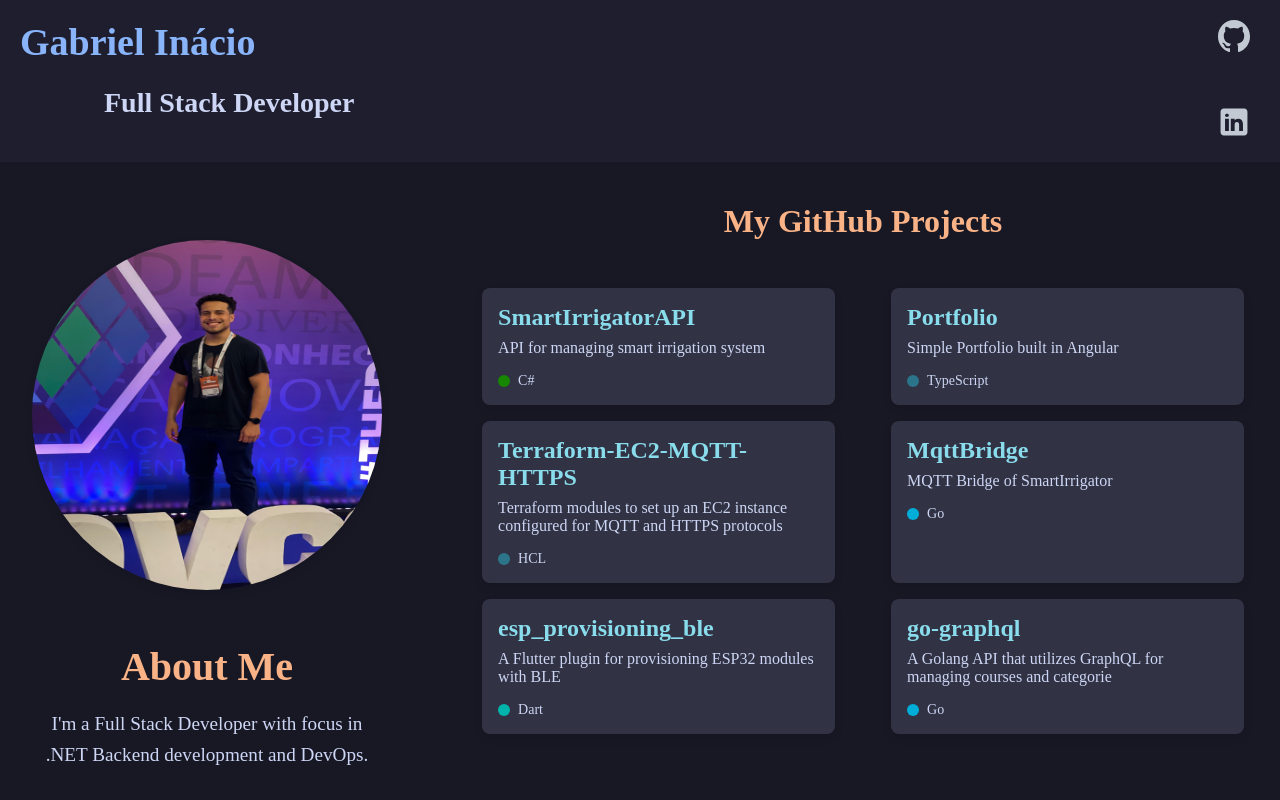
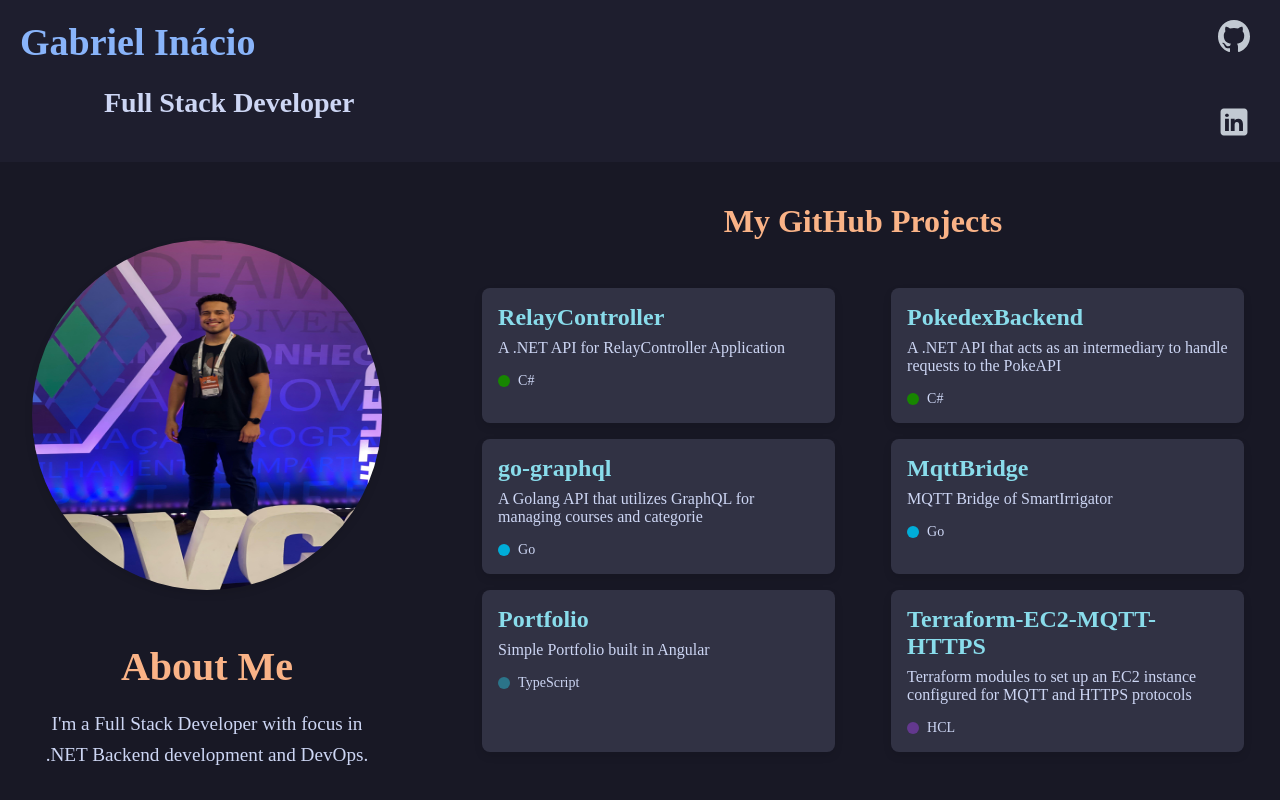
Before and after one commit to ogabrielinacio/Portfolio, an Angular app: page / in a window 1280 px wide. Shown: the top 800 px of the page. Built offline with nearby package versions, Linux system fonts and the light colour scheme.

Commit message:
feat: add new github projects

```diff
--- a/src/app/components/github-projects/github-projects.component.ts
+++ b/src/app/components/github-projects/github-projects.component.ts
@@ -21,28 +21,28 @@ export class GithubProjectsComponent {
   projects: Project[] = [
     {
       id: 0,
-      name: 'SmartIrrigatorAPI',
-      url: 'https://github.com/ogabrielinacio/SmartIrrigatorAPI',
-      description: 'API for managing smart irrigation system',
+      name: 'RelayController',
+      url: 'https://github.com/ogabrielinacio/RelayController',
+      description: 'A .NET API for RelayController Application',
       language: 'C#',
       languageColor: '#178600',
     },
     {
       id: 1,
-      name: 'Portfolio',
-      url: 'https://github.com/ogabrielinacio/Portfolio',
-      description: 'Simple Portfolio built in Angular',
-      language: 'TypeScript',
-      languageColor: '#2b7489',
+      name: 'PokedexBackend',
+      url: 'https://github.com/ogabrielinacio/PokedexBackend',
+      description: 'A .NET API that acts as an intermediary to handle requests to the PokeAPI',
+      language: 'C#',
+      languageColor: '#178600',
     },
     {
       id: 2,
-      name: 'Terraform-EC2-MQTT-HTTPS',
-      url: 'https://github.com/ogabrielinacio/Terraform-EC2-MQTT-HTTPS',
-      description: `Terraform modules to set up an EC2
-      instance configured for MQTT and HTTPS protocols`,
-      language: 'HCL',
-      languageColor: '#2b7489',
+      name: 'go-graphql',
+      url: 'https://github.com/ogabrielinacio/go-graphql',
+      description:
+        'A Golang API that utilizes GraphQL for managing courses and categorie',
+      language: 'Go',
+      languageColor: '#00ADD8',
     },
     {
       id: 3,
@@ -54,20 +54,20 @@ export class GithubProjectsComponent {
     },
     {
       id: 4,
-      name: 'esp_provisioning_ble',
-      url: 'https://github.com/ogabrielinacio/esp_provisioning_ble',
-      description: 'A Flutter plugin for provisioning ESP32 modules with BLE',
-      language: 'Dart',
-      languageColor: '#00B4AB',
+      name: 'Portfolio',
+      url: 'https://github.com/ogabrielinacio/Portfolio',
+      description: 'Simple Portfolio built in Angular',
+      language: 'TypeScript',
+      languageColor: '#2b7489',
     },
     {
       id: 5,
-      name: 'go-graphql',
-      url: 'https://github.com/ogabrielinacio/go-graphql',
-      description:
-        'A Golang API that utilizes GraphQL for managing courses and categorie',
-      language: 'Go',
-      languageColor: '#00ADD8',
+      name: 'Terraform-EC2-MQTT-HTTPS',
+      url: 'https://github.com/ogabrielinacio/Terraform-EC2-MQTT-HTTPS',
+      description: `Terraform modules to set up an EC2
+      instance configured for MQTT and HTTPS protocols`,
+      language: 'HCL',
+      languageColor: '#63388E',
     },
   ];
 }
```
